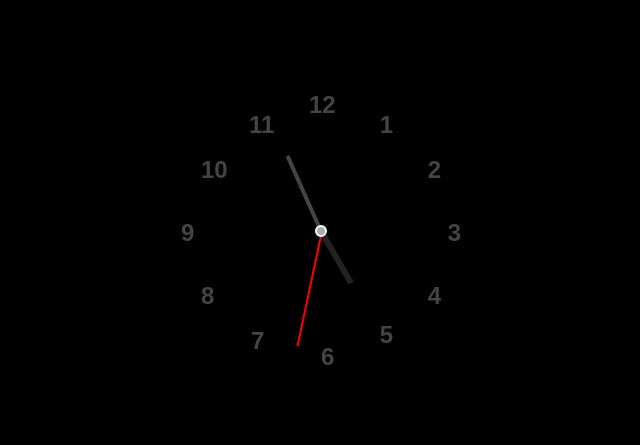
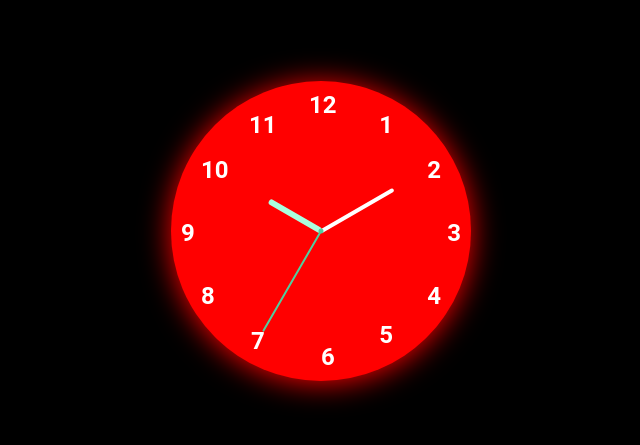
Before and after one commit to Jack-2077/tick-tock, a React (Create React App) app: page / in a window 1280 px wide. Shown: the part 169-614 px from the top of the page, without its empty margins (319-959 px from the left). Built offline with nearby package versions, Linux system fonts and the light colour scheme.

Commit message:
style: Analog Clock hands

```diff
--- a/src/components/Clocks/AnalogClock.js
+++ b/src/components/Clocks/AnalogClock.js
@@ -4,18 +4,18 @@ import styled from 'styled-components';
 import { StyledAnalogClock } from '../styles/AnalogClockStyles';
 
 const StyledClockHand = styled.div`
-  transform: rotate(${(props) => props.angle}deg);
+  transform: rotateZ(${(props) => props.angle}deg);
 `;
 
-const MemoizedClockHand = memo(({ time, type, angle }) => {
-  return <StyledClockHand className={type + '_hand'} angle={time * angle} />;
+const MemoizedClockHand = memo(({ time, type, angleToRotate }) => {
+  return (
+    <StyledClockHand className={type + '_hand'} angle={time * angleToRotate} />
+  );
 });
 
 export default function AnalogClock({ primaryColor }) {
-  const [time, setTime] = useState(() => new Date());
-  const hour = time.getHours();
-  const min = time.getMinutes();
-  const sec = time.getSeconds();
+  const [time, setTime] = useState(() => new Date('Dec 25 2022 10:10:35'));
+
   // useEffect(() => {
   //   const id = setInterval(() => {
   //     setTime(new Date());
@@ -24,11 +24,23 @@ export default function AnalogClock({ primaryColor }) {
   // }, []);
 
   return (
-    <StyledAnalogClock>
+    <StyledAnalogClock color={primaryColor}>
       <div className='clock'>
-        <MemoizedClockHand time={hour} angle={30} type='hour' />
-        <MemoizedClockHand time={min} angle={6} type='min' />
-        <MemoizedClockHand time={sec} angle={6} type='sec' />
+        <MemoizedClockHand
+          time={time.getHours()}
+          angleToRotate={30}
+          type='hour'
+        />
+        <MemoizedClockHand
+          time={time.getMinutes()}
+          angleToRotate={6}
+          type='min'
+        />
+        <MemoizedClockHand
+          time={time.getSeconds()}
+          angleToRotate={6}
+          type='sec'
+        />
         <span className='twelve'>12</span>
         <span className='one'>1</span>
         <span className='two'>2</span>
--- a/src/components/styles/AnalogClockStyles.js
+++ b/src/components/styles/AnalogClockStyles.js
@@ -9,59 +9,62 @@ export const StyledAnalogClock = styled.div`
     top: 50%;
     left: 50%;
     transform: translate(-50%, -50%);
-    box-shadow: 0 2px 30px rgba(0, 0, 0, 0.2);
+    box-shadow: 0 2px 30px ${(props) => props.color};
     font-size: 24px;
-    color: #444;
+    color: #fff;
     text-align: center;
+    background: ${(props) => props.color};
   }
 
   .clock::after {
-    background: #aaa;
+    background: #50cf9f;
     content: '';
-    width: 12px;
-    height: 12px;
+    width: 5px;
+    height: 5px;
     border-radius: 50%;
     position: absolute;
     z-index: 2;
     top: 50%;
     left: 50%;
     transform: translate(-50%, -50%);
-    border: 2px solid #fff;
+    border: 2px solid #50cf9f;
   }
 
   .hour_hand {
     position: absolute;
     width: 6px;
     height: 60px;
-    background: #222;
+    background: #aaffdf;
     top: 30%;
     left: 49%;
     transform-origin: bottom;
+    border-radius: 16px;
   }
 
   .min_hand {
     position: absolute;
     width: 4px;
-    height: 80px;
-    background: #444;
-    top: 22.5%;
-    left: 49%;
+    height: 85px;
+    background: #fff;
+    top: 22%;
+    left: 48.9%;
     transform-origin: bottom;
+    border-radius: 16px;
   }
 
   .sec_hand {
     position: absolute;
-    width: 2px;
-    height: 118px;
-    background: red;
-    top: 10.5%;
-    left: 50%;
+    width: 1.5px;
+    height: 115px;
+    background: #50cf9f;
+    top: 12%;
+    left: 49.8%;
     transform-origin: bottom;
+    border-radius: 16px;
   }
 
   .clock span {
     position: absolute;
-    font-family: 'Source Sans Pro', sans-serif;
     font-weight: 700;
   }
 
```
